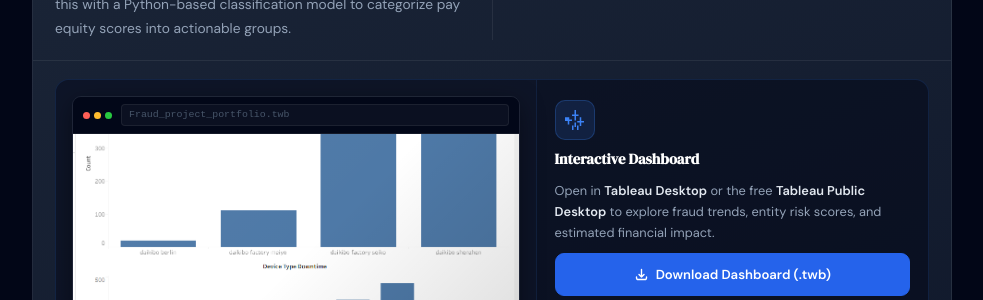
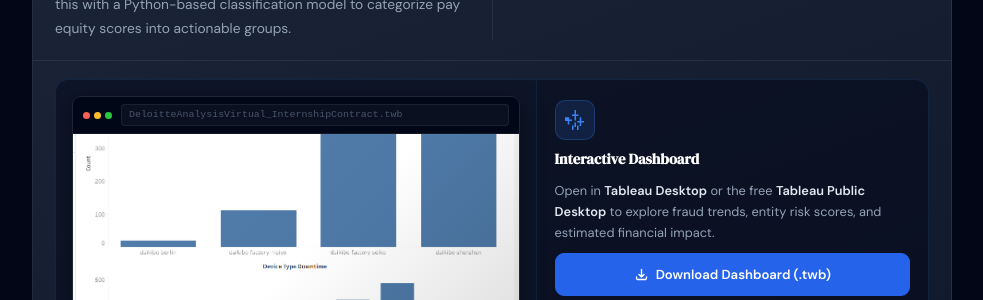
Before and after one commit to timmaina-devhub/timmaina-devhub.github.io, a Jekyll site: the page built from projects.html, in a window 1280 px wide and 900 px high, scrolled down 4124 px. Shown: the part 151-451 px from the top of the window, without its empty margins (148-1131 px from the left). Built offline with Jekyll 4.4.1, drawn with Linux system fonts in a browser that asks for light colours.

Commit message:
Update projects.html

```diff
--- a/projects.html
+++ b/projects.html
@@ -497,7 +497,7 @@ title: Projects
               <span class="dc-dot dc-dot--r"></span>
               <span class="dc-dot dc-dot--y"></span>
               <span class="dc-dot dc-dot--g"></span>
-              <div class="dash-panel__url">Fraud_project_portfolio.twb</div>
+              <div class="dash-panel__url">DeloitteAnalysisVirtual_InternshipContract.twb</div>
             </div>
             <div class="dash-panel__preview">
               <img src="{{ '/images/ManufacturingDowntime_PayEquityAnalysis.png' | relative_url }}" alt="ManufacturingDowntime">
@@ -511,8 +511,9 @@ title: Projects
           </div>
           <h4>Interactive Dashboard</h4>
           <p>Open in <strong>Tableau Desktop</strong> or the free <strong>Tableau Public Desktop</strong> to explore fraud trends, entity risk scores, and estimated financial impact.</p>
-          <a href="https://github.com/timmaina-devhub/Fraud-Detection-System/releases/download/v1.0/Fraud_project_portfolio.twb"
-             class="btn-dl" id="dl-3">
+          <a href="https://github.com/timmaina-devhub/Manufacturing-Downtime-Pay-Equity-Analysis/releases/download/v1%2C0/DeloitteAnalysisVirtual_InternshipContract.twb"
+             class="btn-dl" id="dl-4">
+
             <svg width="15" height="15" fill="none" viewBox="0 0 24 24" stroke="currentColor" stroke-width="2.2"><path stroke-linecap="round" stroke-linejoin="round" d="M4 16v1a3 3 0 003 3h10a3 3 0 003-3v-1m-4-4l-4 4m0 0l-4-4m4 4V4"/></svg>
             <span>Download Dashboard (.twb)</span>
           </a>
```
